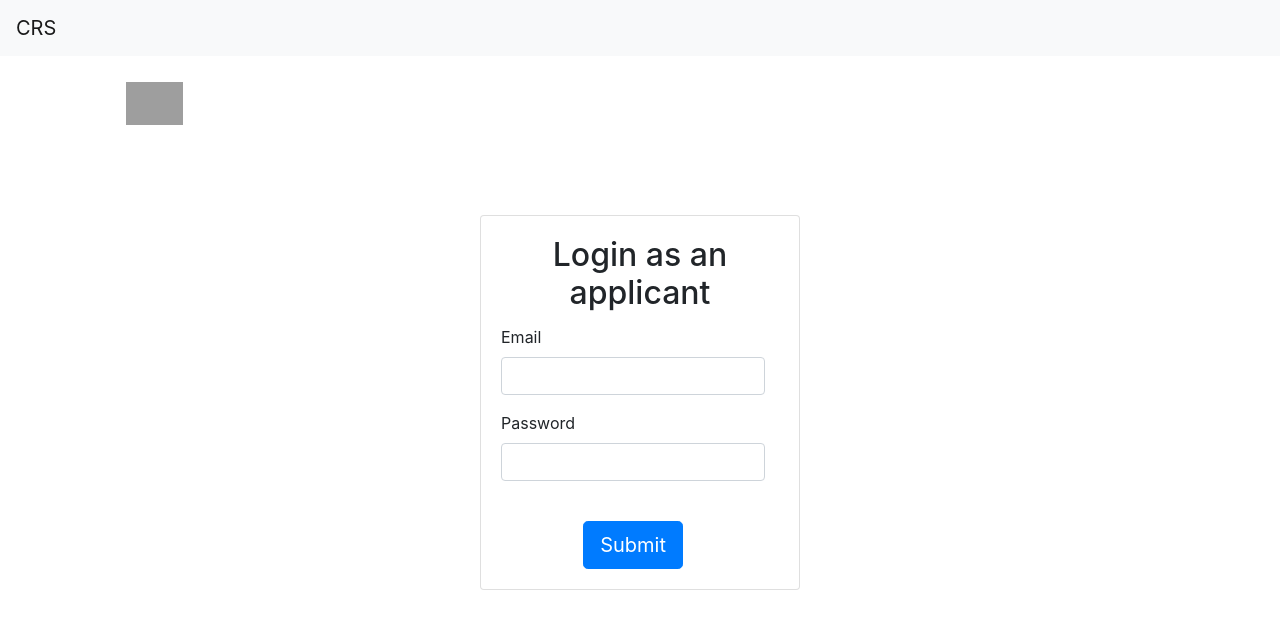
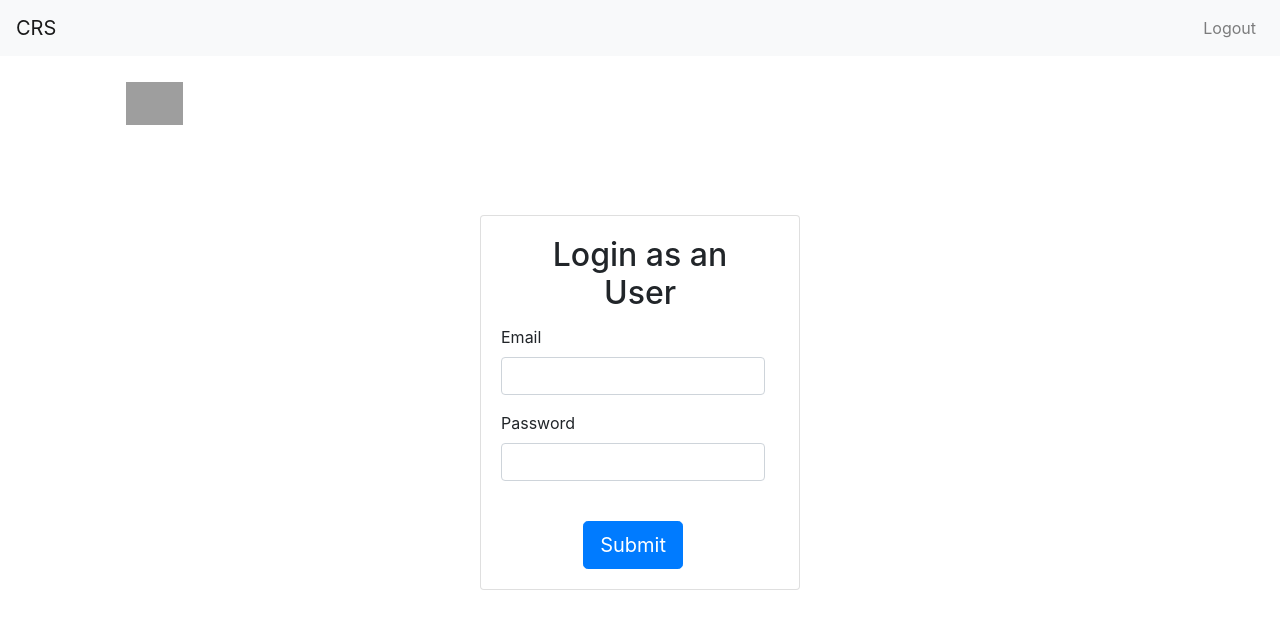
Before and after one commit to GeneralZYQ/CRS, a Flask app: page /login-customer/ in a window 1280 px wide. Shown: the top 629 px of the page. Run offline with Flask 2, Linux system fonts and the light colour scheme; some libraries are stand-ins or nearby versions; grey boxes are pictures that could not be loaded.

Commit message:
better text

```diff
--- a/customer.py
+++ b/customer.py
@@ -229,6 +229,7 @@ def return_car(car_id):
 
 				delta = paid_cost - total_cost
 				if delta >= 0:
+					print(delta)
 					print('we return money')
 					connectToDB.db.vehicle_customer.update_one({"car_code": car_id, "user_code": current_user.id}, {"$set": {"status": "Returned", "returned_date": returned_date, "cost": total_cost, "back_location": place_to_return}})
 					connectToDB.db.vehicles.update_one({"car_code": car_id}, {"$set": {"location": place_to_return}})
@@ -298,6 +299,8 @@ def checkout_car():
 @login_required
 def start_car(car_id):
 
+	print(car_id)
+
 	connectToDB.connect_to_db()
 	connectToDB.db.vehicle_customer.update_one({"car_code": car_id, "user_code": current_user.id}, {"$set": {"status": "Using"}})
 
@@ -352,11 +355,11 @@ def order_car(car_id):
 			fiftycentsCounts = orderForm.fiftycentsCounts.data if orderForm.fiftycentsCounts.data is not None else 0
 			twentycentsCounts = orderForm.twentycentsCounts.data if orderForm.twentycentsCounts.data is not None else 0
 
-			given_price = fiftycentsCounts * 50.0 + twentyCounts * 20.0 + tenCounts * 10.0 + fiveCounts * 5.0 + twoCounts * 2.0 + oneCounts*1.0 + fiftycentsCounts * 0.5 + twentycentsCounts * 0.2
+			given_price = fiftyCounts * 50.0 + twentyCounts * 20.0 + tenCounts * 10.0 + fiveCounts * 5.0 + twoCounts * 2.0 + oneCounts*1.0 + fiftycentsCounts * 0.5 + twentycentsCounts * 0.2
 
 			delta = given_price - total_price
-			print(given_price)
-			print(delta)
+			print("give money :%f" % given_price)
+			print("delta: %f" % delta)
 			cash_back = []
 			if delta < 0:
 				render_template('order_car.html', price=price, form=orderForm, car_code=car_id, pledge=pledge, message='The money is not enough')
@@ -412,9 +415,17 @@ def order_car(car_id):
 				'start_location' : car_location, 'back_location' : '', 'returned_date': 0, 'cost' : total_price, 'price_per_hour': price
 				})
 
-			return render_template('reserved_car.html', pin_code=pin_code, location=car_location, car_id=car_id)
+			return render_template('reserved_car.html', pin_code=pin_code, location=car_location, car_id=car_id, cash_back=cash_back)
 		else:
 			render_template('order_car.html', price=price, form=orderForm, car_code=car_id, pledge=pledge, message = '')
 
 
 		return price
+
+
+@app.route("/logout/")
+@login_required
+def logout():
+
+	logout_user()
+	return redirect(url_for('login_customer'))
--- a/templates/base.html
+++ b/templates/base.html
@@ -16,6 +16,13 @@
         <button class="navbar-toggler" type="button" data-toggle="collapse" data-target="#navbarNav" aria-controls="navbarNav" aria-expanded="false" aria-label="Toggle navigation">
             <span class="navbar-toggler-icon"></span>
         </button>
+        <div class="collapse navbar-collapse justify-content-end" id="navbarSupportedContent">
+        <ul class="navbar-nav">
+            <li class="nav-item">
+                <a class="nav-link" href="{{ url_for('logout') }}">Logout</a>
+            </li>
+        </ul>
+    </div>
     </nav>
     <div class="container">
         {% block content %} {% endblock %}
--- a/templates/dashboard-user.html
+++ b/templates/dashboard-user.html
@@ -11,6 +11,11 @@
         <span class="navbar-toggler-icon"></span>
     </button>
     <div class="collapse navbar-collapse justify-content-end" id="navbarSupportedContent" style="margin-right: 1em">
+        <!-- <ul class="navbar-nav">
+            <li class="nav-item">
+                <a class="nav-link" href="{{ url_for('logout') }}">Logout</a>
+            </li>
+        </ul> -->
     </div>
 </nav>
 
--- a/templates/login-customer.html
+++ b/templates/login-customer.html
@@ -20,7 +20,7 @@
 
 
         <div class="card-title align-items-center" style="padding:0px 16px;">
-            <h2 class="mdl-card__title-text" style="text-align: center;">Login as an applicant</h2>
+            <h2 class="mdl-card__title-text" style="text-align: center;">Login as an User</h2>
         </div>
         {% for category, message in get_flashed_messages(with_categories=True) %}
         <div class="alert alert-{{category}}" role="alert">
```
Also changed, not shown: templates/reserved_car.html (+8 -0 lines).
